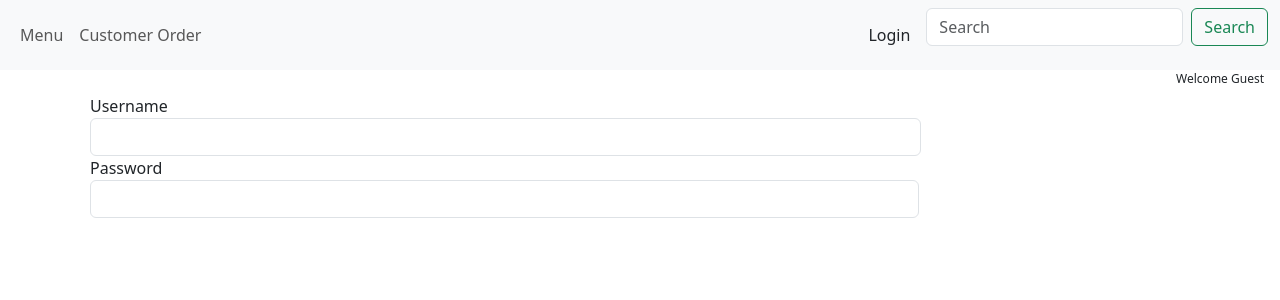
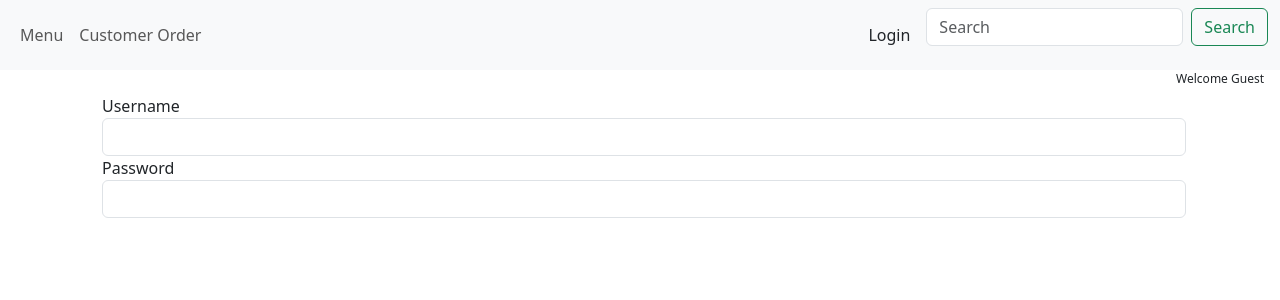
Before and after one commit to ksinha93/angular-lab-POC, an Angular app: page /login in a window 1280 px wide. Shown: the top 300 px of the page. Built offline with nearby package versions, Linux system fonts and the light colour scheme.

Commit message:
1 file modified

```diff
--- a/src/app/login/login.component.html
+++ b/src/app/login/login.component.html
@@ -1,16 +1,12 @@
-<form
-  [formGroup]="form"
-  (ngSubmit)="validateUser()"
-  *ngIf="!isUserValid"
-  class="form-group"
->
-  <div class="ps-2">
+<div class="container-fluid">
+  <form [formGroup]="form" (ngSubmit)="validateUser()" *ngIf="!isUserValid">
+    <div class="form-outline ps-2">
       <label for="username">Username</label>
       <input
         formControlName="username"
         id="username"
         type="text"
-      class="form-control w-75"
+        class="form-control"
       />
     </div>
     <div
@@ -25,7 +21,7 @@
       </div>
     </div>
 
-  <div class="form-group w-75 ps-2">
+    <div class="form-outline ps-2">
       <label for="password">Password</label>
       <input
         formControlName="password"
@@ -55,3 +51,4 @@
     <h3>Welcome! You are succesfully logged in.</h3>
     <button (click)="onLogOut()" class="btn btn-primary">Log Out</button>
   </div>
+</div>
```
Lines whose indentation alone changed are shown as unchanged.
